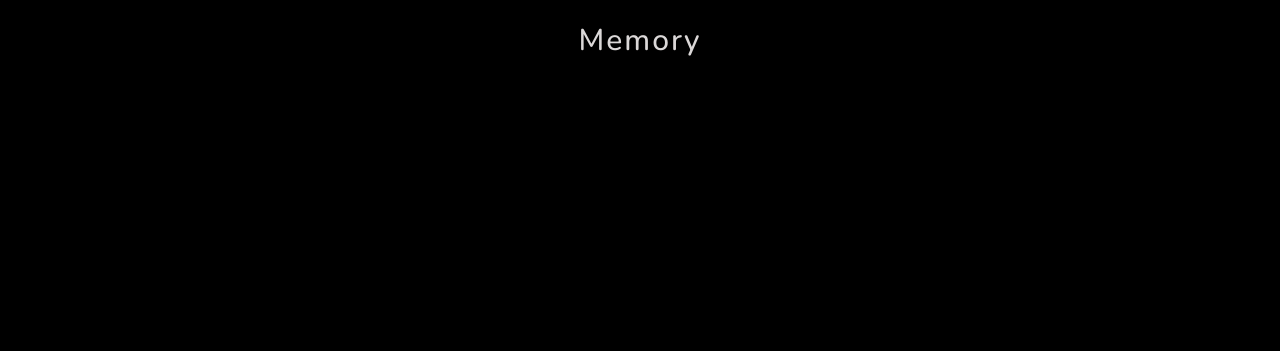
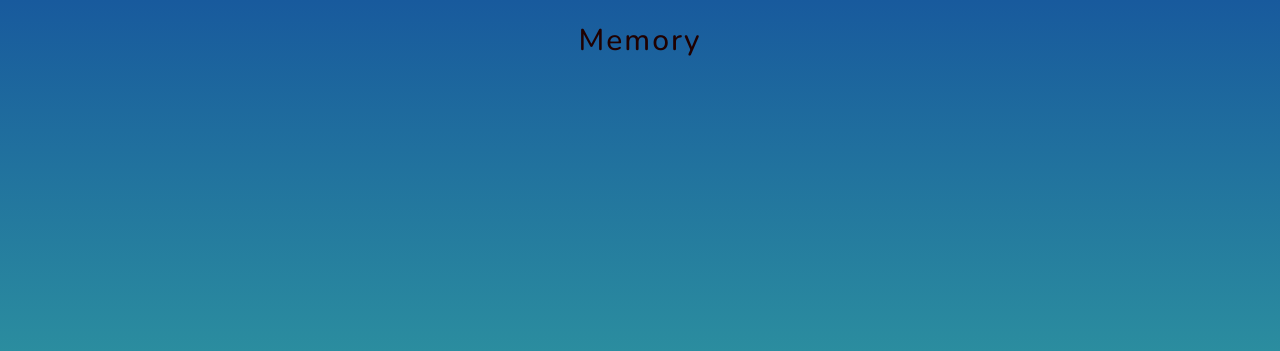
Before and after one commit to ElJoshua08/Memory-Game, a plain HTML site: page index.html in a window 1280 px wide. Shown: the top 351 px of the page. Drawn offline with nearby package versions, Linux system fonts and the light colour scheme.

Commit message:
Ajusted Light mode (Now looks a bit better)

```diff
--- a/style.css
+++ b/style.css
@@ -42,12 +42,14 @@
 
 :root {
   --card-size: 2;
-  --primary: #236ec5;
-  --secondary: #aec9d7;
-  --secondary-darker: #78909c;
+  --primary: #001c3a;
+  --secondary: #fff;
+  --secondary-darker: #3082d3;
   --text-primary: #646262;
   --text-secondary: #c7bdbd;
-  --text-lighter: #dbd8d8;
+  --text-lighter: #1f0000;
+  --background-start: #43cea2;
+  --background-end: #185a9d;
 }
 
 * {
@@ -444,6 +446,7 @@ main {
     --secondary-darker: #0e0e0e;
     --text-primary: #eee;
     --text-secondary: #5f5d6b;
+  --text-lighter: #ddd;
   }
 }
 
```
